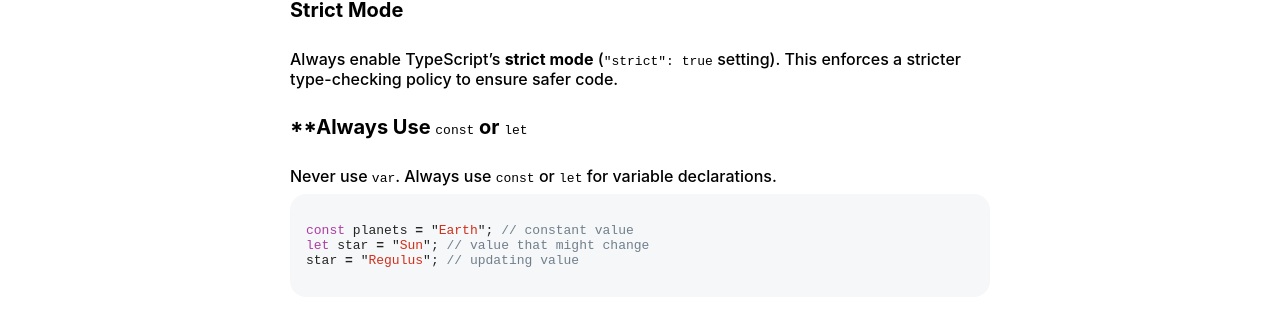
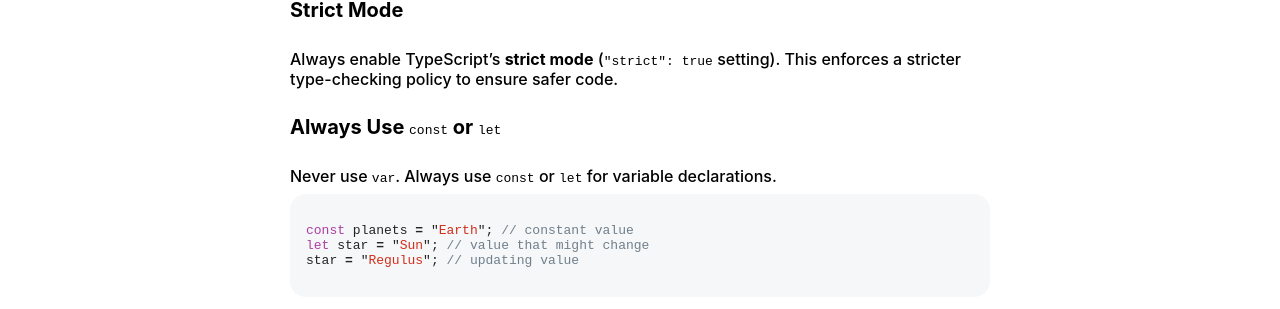
Before and after one commit to pelagornis/styleguide, a Jekyll site: the page built from typescript/index.md, in a window 1280 px wide and 900 px high, scrolled down 1700 px. Shown: the part 145-454 px from the top of the window. Built offline with Jekyll 4.4.1, drawn with Linux system fonts in a browser that asks for light colours.

````diff
--- a/typescript/index.md
+++ b/typescript/index.md
@@ -73,7 +73,7 @@ type ApiResponse = { data: TokenType[]; error?: string };
 #### Strict Mode
 Always enable TypeScript's **strict mode** (`"strict": true` setting). This enforces a stricter type-checking policy to ensure safer code.
 
-#### **Always Use `const` or `let`
+#### Always Use `const` or `let`
 Never use `var`. Always use `const` or `let` for variable declarations.
 
 ```typescript
````
